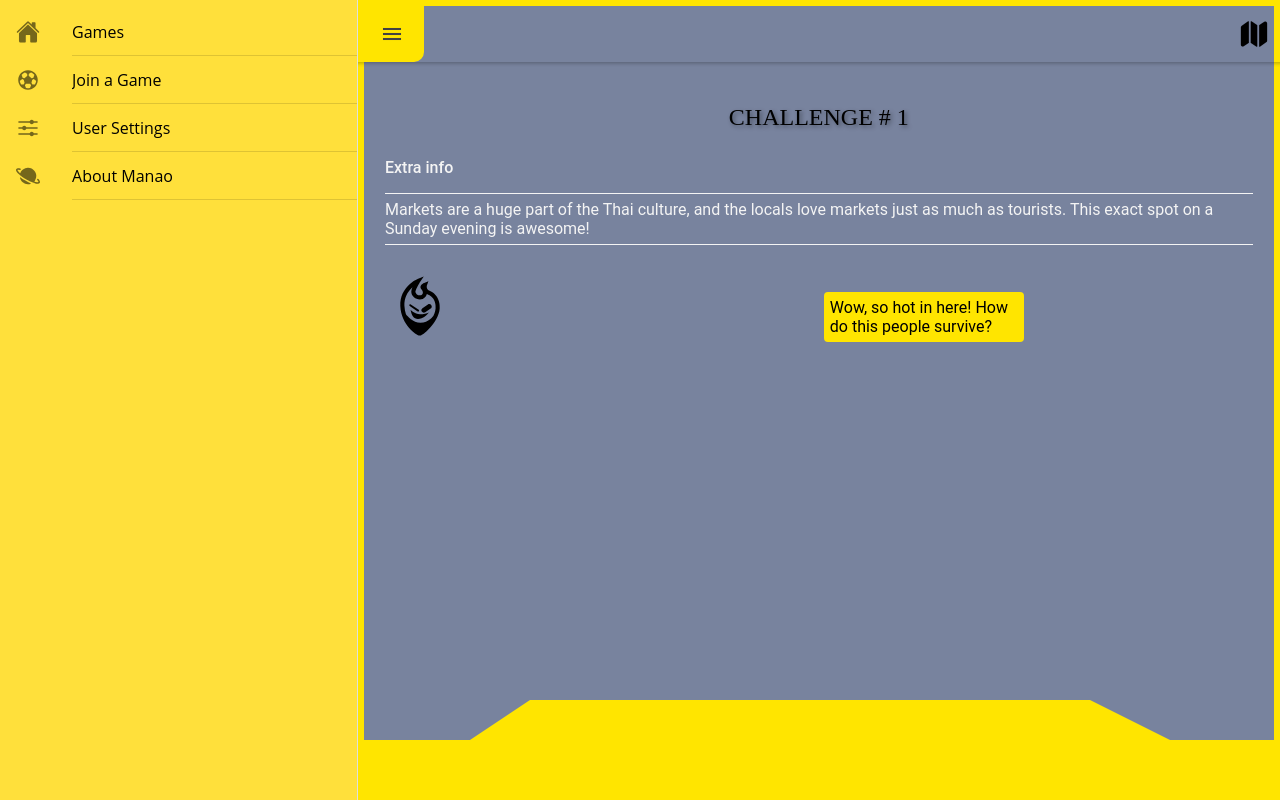
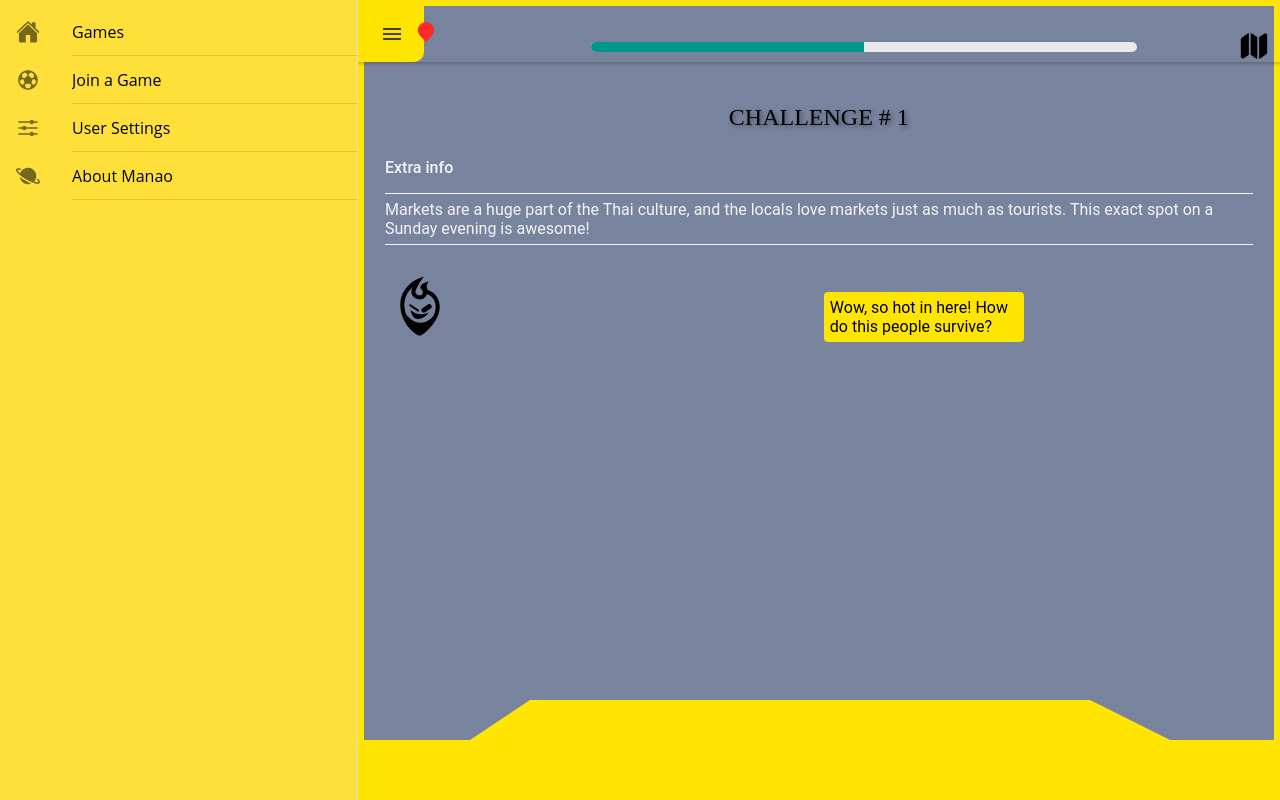
Before and after one commit to lydialawli/manao-ionic, a React (Create React App) app: page /quiz in a window 1280 px wide. Built offline with nearby package versions, Linux system fonts and the light colour scheme; some icons are missing; the HTML template or start-up script is replaced by a standard one; a web font is replaced by a local one.

Commit message:
progress bar

```diff
--- a/src/pages/Quiz.jsx
+++ b/src/pages/Quiz.jsx
@@ -1,4 +1,4 @@
-import { IonButtons, IonContent, IonHeader, IonIcon, IonItem, IonList, IonMenuButton, IonPage, IonGrid, IonCol, IonRow, IonTitle, IonToolbar, IonText } from '@ionic/react';
+import { IonButtons, IonContent, IonHeader, IonIcon, IonItem, IonList, IonMenuButton, IonPage, IonGrid, IonCol, IonRow, IonTitle, IonToolbar, IonText, IonProgressBar } from '@ionic/react';
 import { lock, map } from 'ionicons/icons';
 import React from 'react';
 import '../styles/quiz.css';
@@ -14,11 +14,13 @@ class Quiz extends React.Component {
                             <IonMenuButton />
                         </IonButtons>
                         <div className="yellowBox"></div>
+                        <IonIcon className="fatPin" src="assets/fatPin.svg"></IonIcon>
+                        <IonProgressBar value={0.5} className="ionProgressBar"> </IonProgressBar>
                         <IonButtons >
                             <IonIcon className="mapIcon" slot="end" icon={map}></IonIcon>
                         </IonButtons>
-                    </IonToolbar>{" "}
-                </IonHeader>{" "}
+                    </IonToolbar>
+                </IonHeader>
 
                 <IonContent className="quizMain  ion-padding">
                     <IonGrid>
--- a/src/styles/quiz.css
+++ b/src/styles/quiz.css
@@ -52,6 +52,13 @@
     padding-right: 5px;
     color: black;
 }
+.fatPin {
+    color: black;
+    text-align: center;
+    width: 20px;
+    height: 20px;
+    position:relative;
+}
 
 .manaoLogo {
 	width: 60px;
@@ -104,3 +111,15 @@
     color: black;
     text-shadow: 2px 2px 4px #00000067;
 }
+
+
+.ionProgressBar {
+    --buffer-background: #E9E9E9;
+    --progress-background: #009688;
+    width: 60%;
+    height: 10px;
+    border-radius: 20px;
+    position: absolute;
+    left:25%;
+    margin-bottom: 10px;
+}
```
Also changed, not shown: public/assets/fatPin.svg (added).
